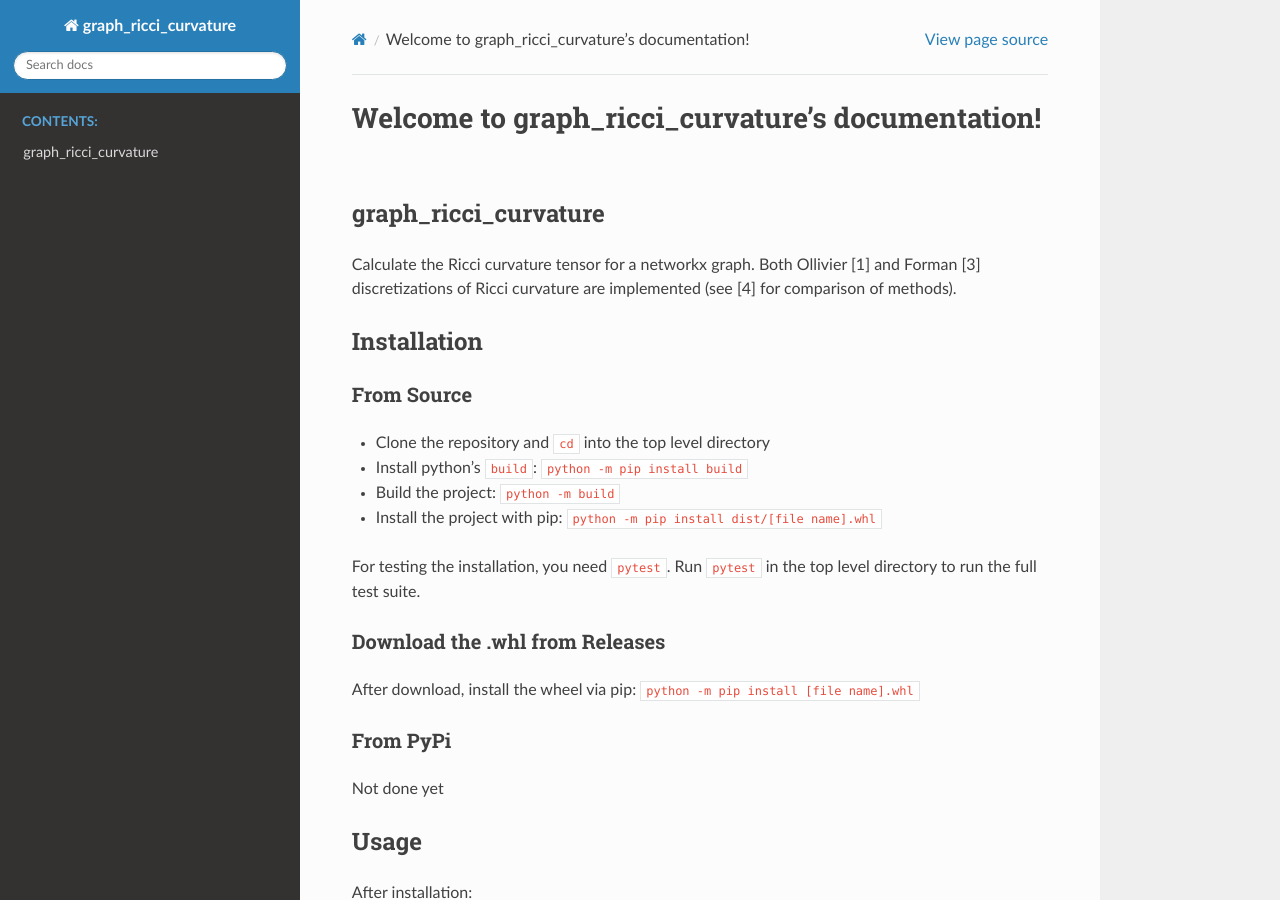
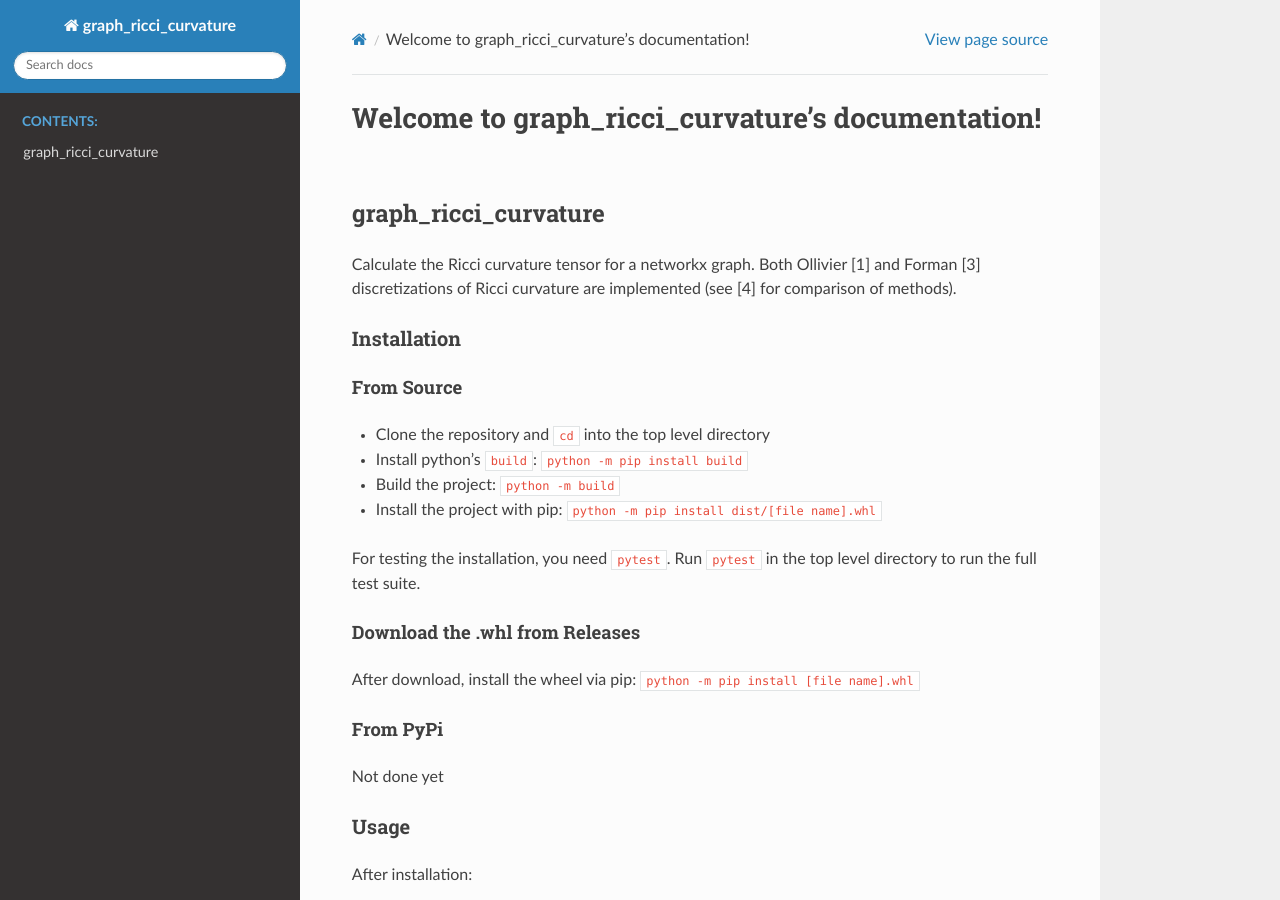
Before and after one commit to andrewsb8/graph_ricci_curvature, a Sphinx documentation site: the page built from docs/index.rst, in a window 1280 px wide and 900 px high. Built offline with Sphinx 7.4.7 and the Read the Docs theme 2.0.0, drawn with Linux system fonts in a browser that asks for light colours.

````diff
--- a/README.md
+++ b/README.md
@@ -2,9 +2,9 @@
 
 Calculate the Ricci curvature tensor for a networkx graph. Both Ollivier [1] and Forman [3] discretizations of Ricci curvature are implemented (see [4] for comparison of methods).
 
-# Installation
+## Installation
 
-## From Source
+### From Source
 - Clone the repository and ```cd``` into the top level directory
 - Install python's ```build```: ```python -m pip install build```
 - Build the project: ```python -m build```
@@ -12,15 +12,15 @@ Calculate the Ricci curvature tensor for a networkx graph. Both Ollivier [1] and
 
 For testing the installation, you need ```pytest```. Run ```pytest``` in the top level directory to run the full test suite.
 
-## Download the .whl from Releases
+### Download the .whl from Releases
 
 After download, install the wheel via pip: ```python -m pip install [file name].whl```
 
-## From PyPi
+### From PyPi
 
 Not done yet
 
-# Usage
+## Usage
 
 After installation:
 
@@ -63,7 +63,7 @@ Output:
 1.5 0.5
 ```
 
-# Manual
+## Manual
 
 You can see the manual [here](https://github.com/andrewsb8/graph_ricci_curvature/blob/docs/docs/_build/latex/graph_ricci_curvature.pdf) which is in ```docs/_build/latex```. Or, after installation, can run the following with python
 
--- a/docs/conf.py
+++ b/docs/conf.py
@@ -13,7 +13,7 @@ sys.path.insert(0, os.path.abspath('..'))
 project = 'graph_ricci_curvature'
 copyright = '2024, Brian Andrews'
 author = 'Brian Andrews'
-release = '0.1.0'
+release = '1.0.0'
 
 # -- General configuration ---------------------------------------------------
 # https://www.sphinx-doc.org/en/master/usage/configuration.html#general-configuration
````
Also changed, not shown: 12 other files.
